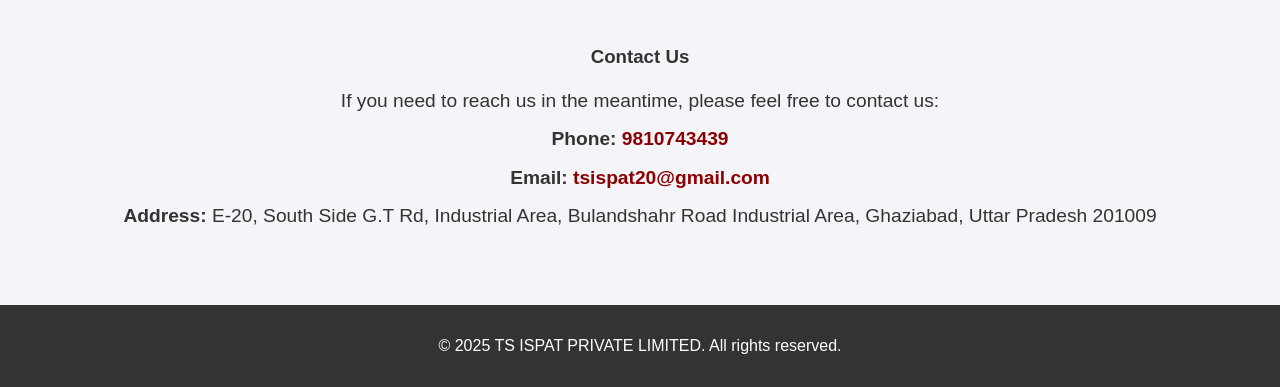
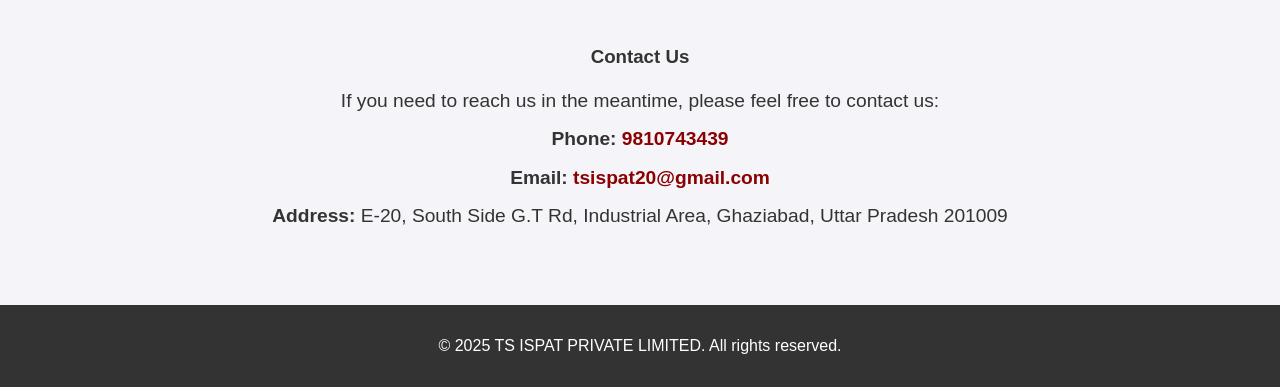
Before and after one commit to msv-engg25/ts-ispat-website, a plain HTML site: page index.html in a window 1280 px wide. Shown: the part 539-926 px from the top of the page. Drawn offline with Linux system fonts and the light colour scheme.

Commit message:
Update index.html

```diff
--- a/index.html
+++ b/index.html
@@ -26,7 +26,7 @@
       <p>If you need to reach us in the meantime, please feel free to contact us:</p>
       <p><strong>Phone:</strong> <a href="tel:9810743439">9810743439</a></p>
       <p><strong>Email:</strong> <a href="mailto:tsispat20@gmail.com">tsispat20@gmail.com</a></p>
-      <p><strong>Address:</strong> E-20, South Side G.T Rd, Industrial Area, Bulandshahr Road Industrial Area, Ghaziabad, Uttar Pradesh 201009</p>
+      <p><strong>Address:</strong> E-20, South Side G.T Rd, Industrial Area, Ghaziabad, Uttar Pradesh 201009</p>
     </section>
   </main>
 
```
